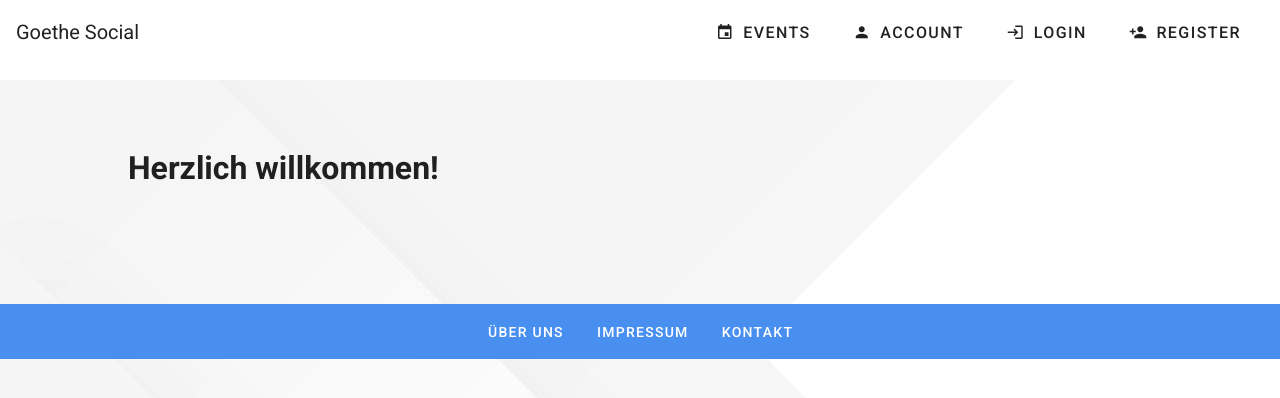
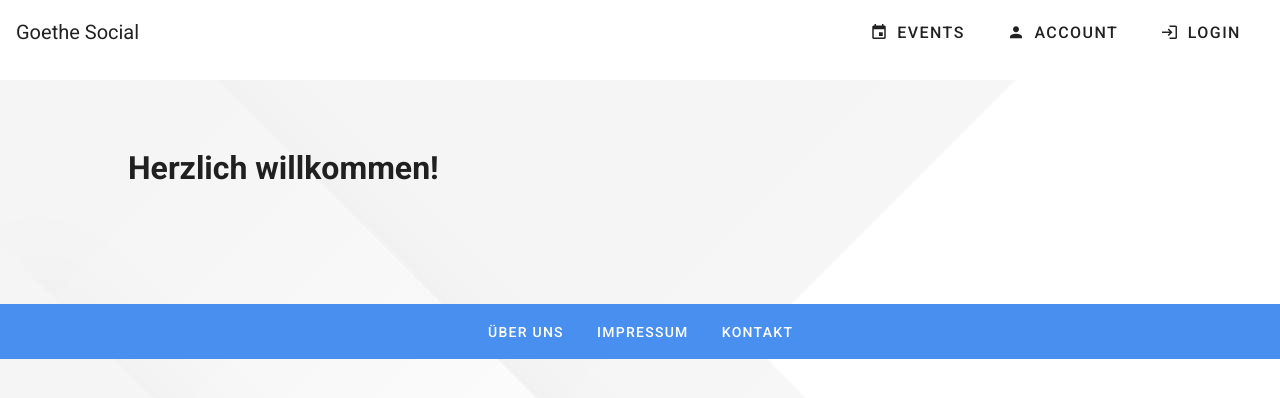
Before and after one commit to geE68er/PAIWS, a Vue app: page / in a window 1280 px wide. Shown: the top 398 px of the page. Built offline with nearby package versions, Linux system fonts and the light colour scheme.

Commit message:
Update App.vue

```diff
--- a/src/App.vue
+++ b/src/App.vue
@@ -66,7 +66,6 @@ export default {
         {title: 'Events', path: '/events', icon: 'mdi-calendar'},
         {title: 'Account', path: '/account', icon: 'mdi-account'},
         {title: 'Login', path: '/login', icon: 'mdi-login'},
-        {title: 'Register', path: '/register', icon: 'mdi-account-plus'},
       ]
     }
   },
```
